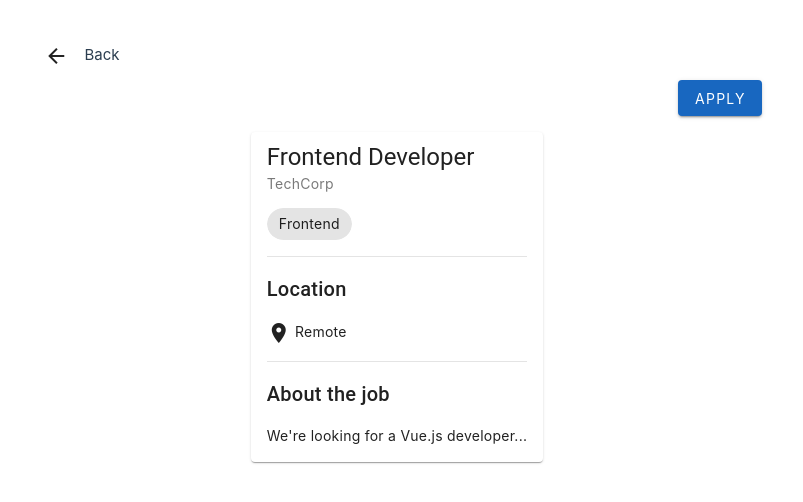
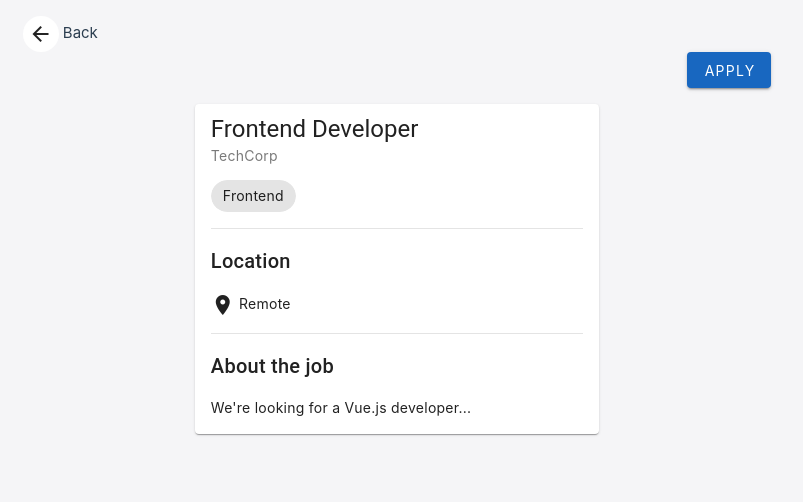
Before and after one commit to naycont/ultimate-job-finder, a Vue app: page /jobs/1 in a window 1280 px wide. Shown: the top 502 px of the page, without its empty margins (243-1046 px from the left). Built offline with nearby package versions, Linux system fonts and the light colour scheme.

Commit message:
enhancing job job list

```diff
--- a/src/assets/main.scss
+++ b/src/assets/main.scss
@@ -6,17 +6,14 @@
   margin: 0 auto;
   font-weight: normal;
   main {
-    padding: var(--ui-padding);
     max-width: 100%;
     height: 100%;
+    min-height: 100vh;
+    background-color: #f5f5f7;
     .main-container {
       height: 100%;
+      min-height: 100%;
       padding: var(--ui-padding);
-      border-radius: 4px;
-    }
-    .view {
-      width: 80%;
-      margin: auto;
     }
   }
 }
--- a/src/components/jobs/JobDetails.vue
+++ b/src/components/jobs/JobDetails.vue
@@ -10,7 +10,7 @@ defineProps({
 })
 </script>
 <template>
-  <v-card :subtitle="job.company">
+  <v-card min-width="90%" :subtitle="job.company">
     <template v-slot:title>
       <span class="text-h5">{{ job.title }}</span>
     </template>
--- a/src/components/jobs/JobList.vue
+++ b/src/components/jobs/JobList.vue
@@ -26,7 +26,7 @@ const goToDetails = (jobId: number) => {
           <th class="text-left">Location</th>
           <th class="text-left">Description</th>
           <th class="text-left">Category</th>
-          <th class="text-left">Created At</th>
+          <th class="text-left">Published</th>
           <th class="text-left"></th>
         </tr>
       </thead>
--- a/src/services/jobService.ts
+++ b/src/services/jobService.ts
@@ -9,8 +9,15 @@ export const jobService = {
 
   get: (jobId: number) => {
     const job = jobList.find(({ id }) => id === jobId)
-    return {
-      data: job
+    if (job?.id) {
+      return {
+        data: job
+      }
+    } else {
+      return {
+        code: 404,
+        error: 'Job does not exist'
+      }
     }
   }
 }
--- a/src/views/Job.vue
+++ b/src/views/Job.vue
@@ -1,34 +1,48 @@
 <script lang="ts" setup>
-import { ref } from 'vue'
+import { ref, onMounted } from 'vue'
 import { useRoute, useRouter } from 'vue-router'
 import { jobService } from '@/services/jobService'
 import JobDetails from '@/components/jobs/JobDetails.vue'
 import type Job from '@/interfaces/Job'
 
-const route = useRoute()
 const router = useRouter()
-const jobId = route.params?.id ? Number(route.params.id) : 0
+const jobModel = {
+  id: 0,
+  title: '',
+  categoryId: 0,
+  category: '',
+  company: '',
+  description: '',
+  location: '',
+  createdAt: ''
+} as Job
 
-const job = ref<Job>()
+const job = ref<Job>(jobModel)
 
-const getJobDetails = (jobId: number) => {
+const getJobDetails = (jobId: number): Job | null => {
   const response = jobService.get(jobId)
-  return response.data
+  if (response?.data) return response.data
+  else return null
 }
 
 const goToJobs = () => {
   router.push({ name: 'jobs' })
 }
 
-if (jobId) {
-  job.value = getJobDetails(jobId)
-}
+onMounted(async () => {
+  const route = useRoute()
+  const jobId = route.params?.id ? Number(route.params.id) : 0
+  const jobDetails = getJobDetails(jobId)
+  if (jobDetails?.id) {
+    job.value = jobDetails
+  }
+})
 </script>
 
 <template>
   <div class="job">
     <div>
-      <v-btn flat icon="arrow_back" @click="goToJobs"></v-btn>
+      <v-btn density="comfortable" flat icon="arrow_back" @click="goToJobs"></v-btn>
       Back
     </div>
 
@@ -37,7 +51,7 @@ if (jobId) {
     </div>
 
     <div class="job d-flex justify-center flex-column align-center">
-      <JobDetails :job="job" />
+      <JobDetails :job="job" v-if="job.id" />
     </div>
   </div>
 </template>
--- a/src/views/Jobs.vue
+++ b/src/views/Jobs.vue
@@ -8,7 +8,17 @@ const jobs = ref<Job[]>([])
 
 const getJobList = (): Array<Job> => {
   const response = jobService.query()
-  return response.data
+
+  const jobList: Array<Job> = response?.data?.length
+    ? response.data.map((jobItem) => {
+        const description = jobItem.description.substring(0, 60).concat('...')
+        return {
+          ...jobItem,
+          description
+        }
+      })
+    : []
+  return jobList
 }
 
 onMounted(async () => {
@@ -16,7 +26,14 @@ onMounted(async () => {
 })
 </script>
 <template>
-  <div class="d-flex justify-center flex-column align-center">
+  <div class="job d-flex justify-center flex-column align-center">
+    <div class="text-h2 my-4">Find what's next:</div>
     <JobList :items="jobs" />
   </div>
 </template>
+
+<style>
+.job {
+  width: 90%;
+}
+</style>
```
